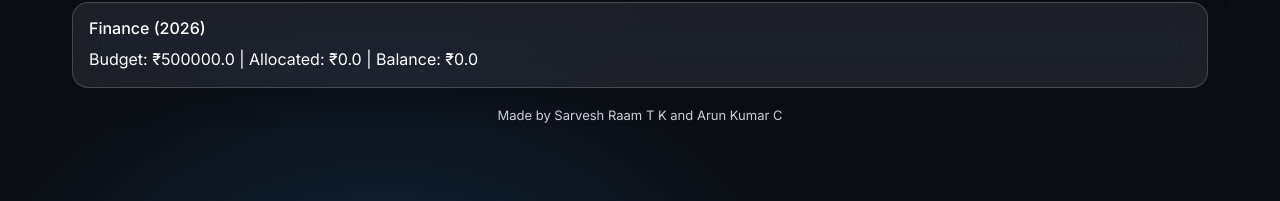
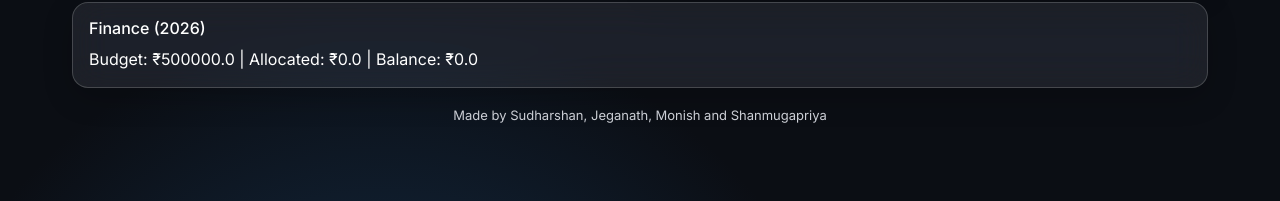
Before and after one commit to sarvesh-raam/scholarship-portal, a Flask app: page /admin/dashboard in a window 1280 px wide. Shown: the part 1286-1487 px from the top of the page. Run offline with Flask 3, Linux system fonts and the light colour scheme; a user stored in the database is signed in.

Commit message:
Update footer names

```diff
--- a/app/templates/layout.html
+++ b/app/templates/layout.html
@@ -125,7 +125,7 @@
 			{% endif %}
 		{% endwith %}
 		{% block content %}{% endblock %}
-		<div class="footer">Made by Sarvesh Raam T K and Arun Kumar C</div>
+		<div class="footer">Made by Sudharshan, Jeganath, Monish and Shanmugapriya</div>
 	</div>
 	<script src="https://cdn.jsdelivr.net/npm/bootstrap@5.3.3/dist/js/bootstrap.bundle.min.js"></script>
 	<script>
```
